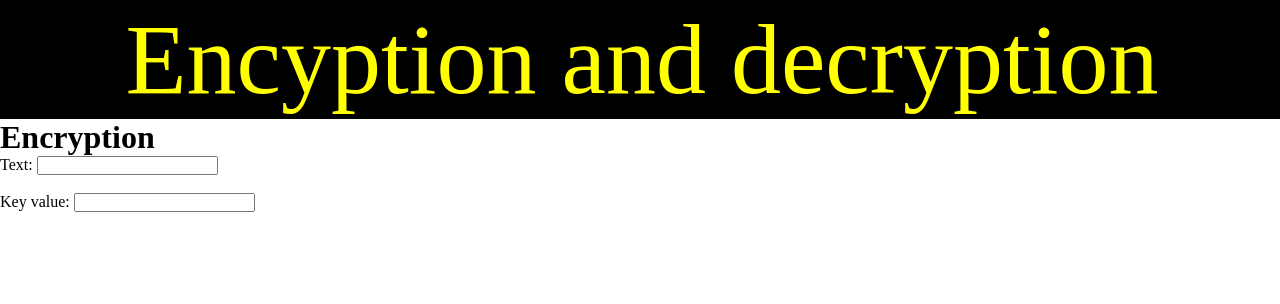
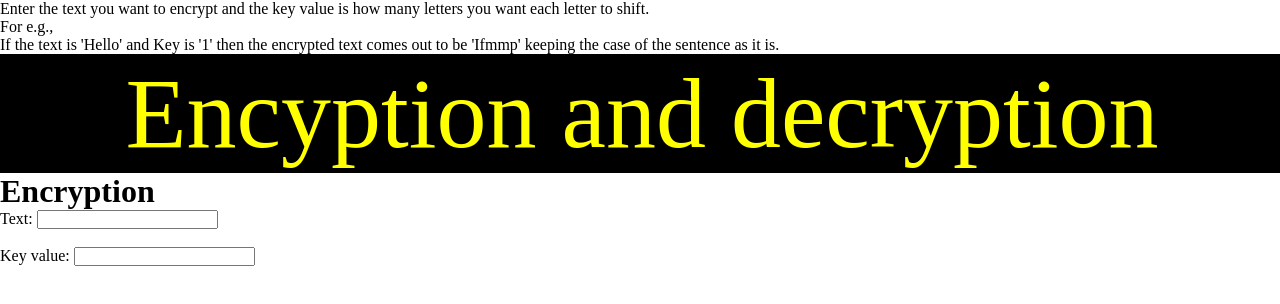
Before and after one commit to AmodTV/Encryption-and-decryption-project, a plain HTML site: page Encryption and decryption project/index.html in a window 1280 px wide. Drawn offline with Linux system fonts and the light colour scheme.

Commit message:
Added a paragraph about what the program does.

```diff
--- a/Encryption and decryption project/index.html
+++ b/Encryption and decryption project/index.html
@@ -5,6 +5,11 @@
 </head>
 
 <body>
+    <p> Enter the text you want to encrypt and the key value is how many letters you want each letter to shift.
+        <br>
+        For e.g.,
+        <br>
+        If the text is 'Hello' and Key is '1' then the encrypted text comes out to be 'Ifmmp' keeping the case of the sentence as it is.</p>
     <div id="title">
         <a href="index.html">Encyption and decryption</a>
     </div>
```
